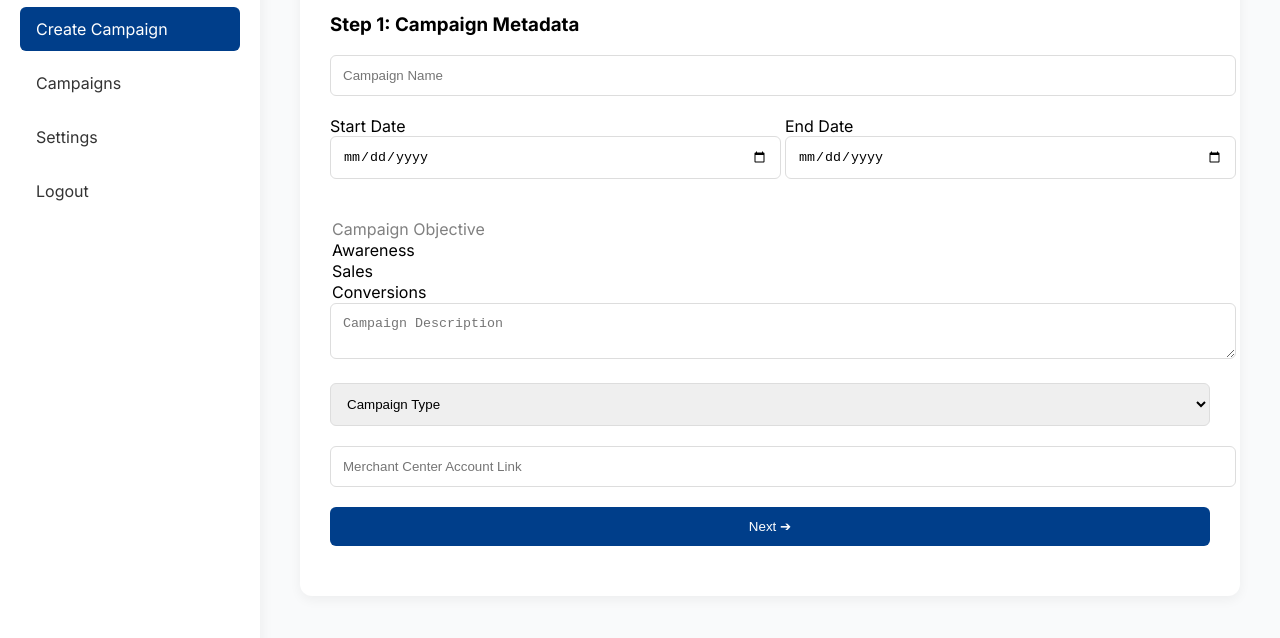
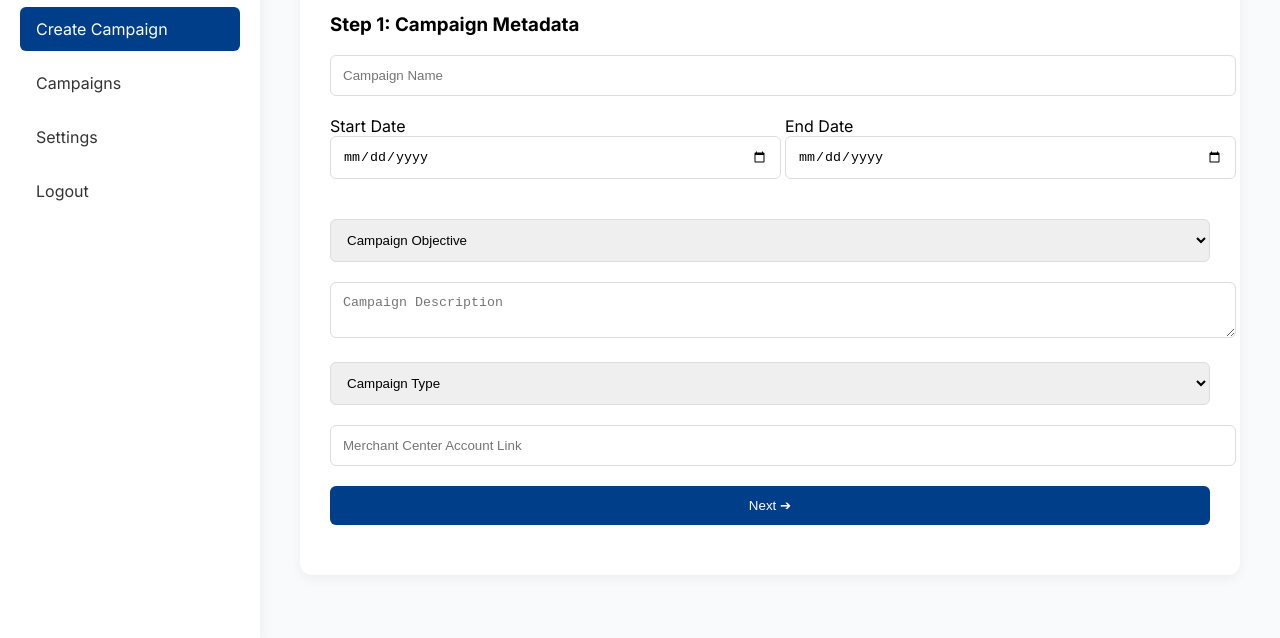
Before and after one commit to AgalyaRajendran/autoadpilot-landing, a plain HTML site: page create-campaign.html in a window 1280 px wide. Shown: the part 166-804 px from the top of the page. Drawn offline with Linux system fonts and the light colour scheme; sample sign-in values are in the browser's storage.

Commit message:
create campaign page Ui changes

```diff
--- a/create-campaign.html
+++ b/create-campaign.html
@@ -55,6 +55,7 @@
     <input type="date">
     </div>
 </div>
+    <select>
       <option value ="" disabled selected>Campaign Objective</option>
       <option value = "awareness">Awareness</option>
       <option value = "sales">Sales</option>
```
